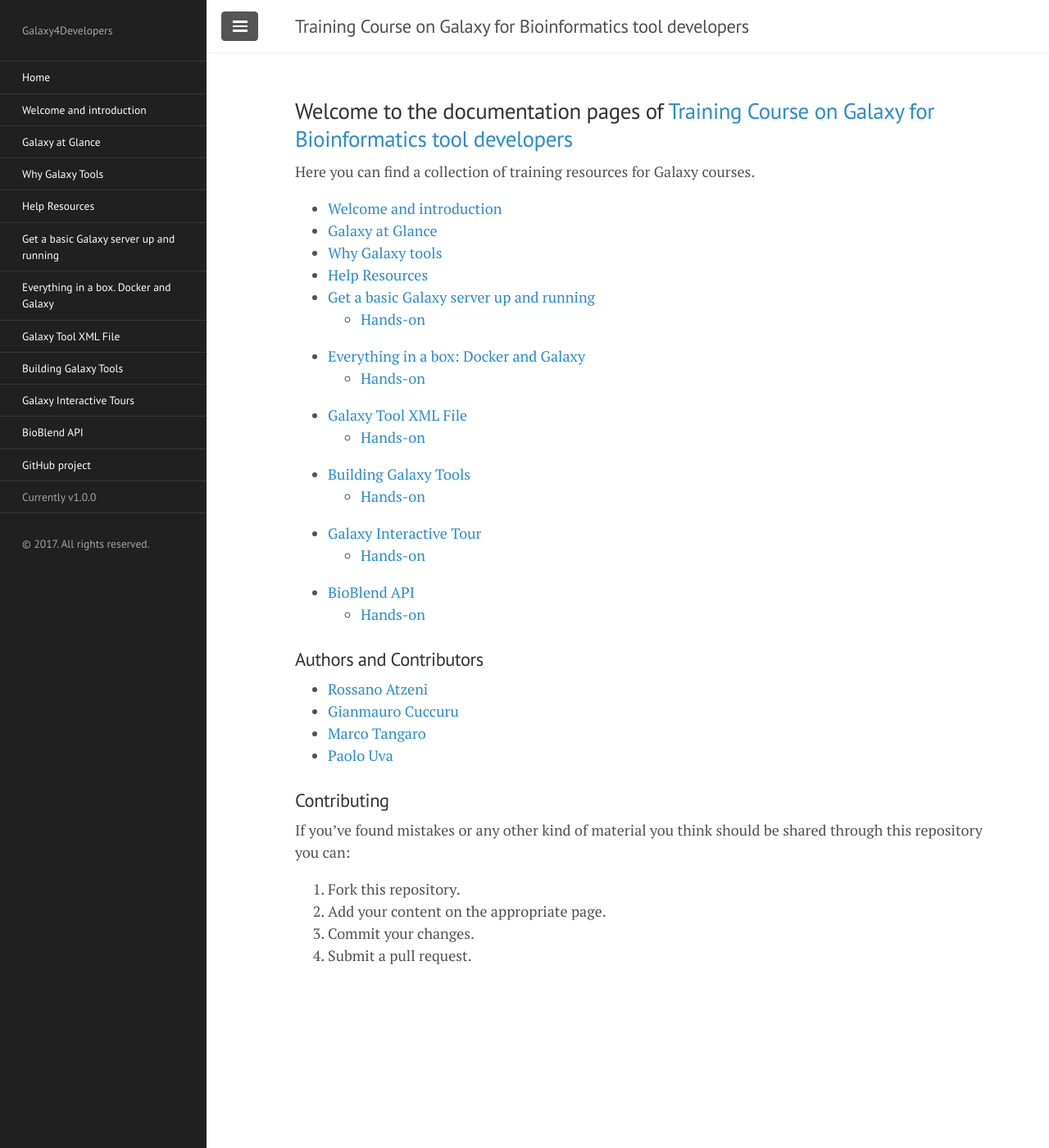
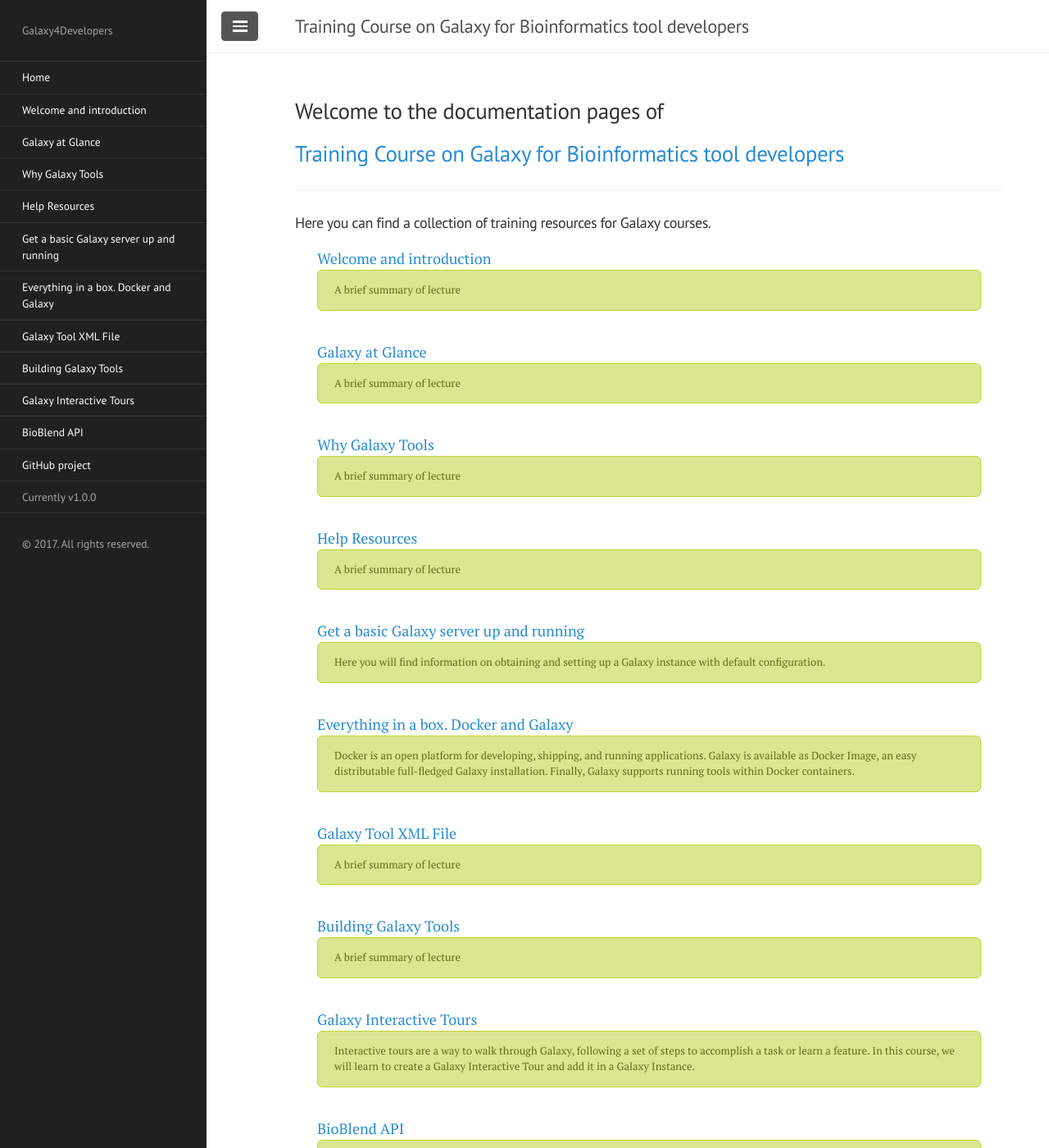
Before and after one commit to crs4/Galaxy4Developers, a Jekyll site: the page built from index.md, in a window 1280 px wide and 1400 px high. Shown: the whole window at 82% size. Built offline with Jekyll 4.4.1, drawn with Linux system fonts in a browser that asks for light colours; nearby versions of some CDN libraries; some of the changed text lies outside the part shown.

Commit message:
Refine index.md

```diff
--- a/index.md
+++ b/index.md
@@ -36,28 +36,25 @@ title: Home
   <!--{% endif %}-->
 <!--</div>-->
 
+## Welcome to the documentation pages of
+## [Training Course on Galaxy for Bioinformatics tool developers](https://elixir-iib-training.github.io/website/2017/07/03/Galaxy-Cagliari.html)
 
-## Welcome to the documentation pages of [Training Course on Galaxy for Bioinformatics tool developers](https://elixir-iib-training.github.io/website/2017/07/03/Galaxy-Cagliari.html)
+___
 
-Here you can find a collection of training resources for Galaxy courses.
+#### Here you can find a collection of training resources for Galaxy courses.
 
- * [Welcome and introduction](lectures/01.welcome)
- * [Galaxy at Glance](lectures/02.glance)
- * [Why Galaxy tools](lectures/03.why)
- * [Help Resources](lectures/04.help)
- * [Get a basic Galaxy server up and running](lectures/05.bacic)
-    * [Hands-on](pratical/basic.html)
- * [Everything in a box: Docker and Galaxy](lectures/06.docker)
-    * [Hands-on](pratical/docker.html)
- * [Galaxy Tool XML File](lectures/07.xml_file)
-    * [Hands-on](pratical/xm_file.html)
- * [Building Galaxy Tools](lectures/08.building)
-    * [Hands-on](pratical/building.html)
- * [Galaxy Interactive Tour](lectures/09.interactive)
-    * [Hands-on](pratical/interactive)
- * [BioBlend API](lectures/10.api)
-    * [Hands-on](pratical/api.html)
+{::nomarkdown}
 
+{% assign pages_list = site.pages | sort:"url" %}
+    {% for node in pages_list %}
+      {% if node.title != null %}
+        {% if node.layout == "page" %}
+          <a class="sidebar-nav-item{% if page.url == node.url %} active{% endif %}" href="{{site.url}}{{ node.url }}">{{ node.title }}
+          <p class="note">{{node.summary}}</p></a>
+        {% endif %}
+      {% endif %}
+    {% endfor %}
+{:/}
 
 
 ### Authors and Contributors
```
